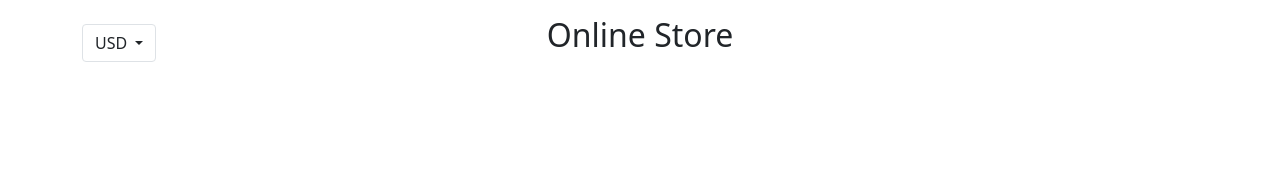
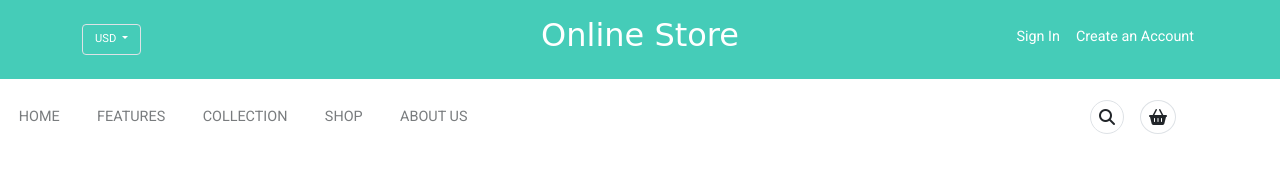
Before and after one commit to GustavoOmonteAcevedoGOA/plantilla22, a plain HTML site: page index.html in a window 1280 px wide. Drawn offline with nearby package versions, Linux system fonts and the light colour scheme; a web font is replaced by a local one.

Commit message:
header section complete

```diff
--- a/css/app.css
+++ b/css/app.css
@@ -0,0 +1,61 @@
+@import url('https://fonts.googleapis.com/css2?family=Anton&family=Gugi&family=Lato&family=Roboto&family=Sofia&display=swap');
+
+:root{
+    --light-gray: #2b3032a1;
+    --primary-color: #45ccb8;
+    --border: #2b303218;
+    --text-color: #ff686b;
+    --roboto: "Roboto", sans-serif;
+    --gugi: "Gugi", cursive;
+    --sofia: "Sofia", cursive;
+}
+
+.primary-color{
+    color: var(--primary-color);
+}
+.bg-primary-color{
+    background-color: var(--primary-color) !important;
+}
+.text-color{
+    color: var(--text-color);
+}
+.font-roboto{
+    font-family: var(--roboto);
+}
+.lightblue{
+    color: lightblue;
+}
+/*--===========header=============--*/
+header{
+    background-color: var(--primary-color);
+    font-family: var(--roboto);
+}
+
+header .site-title{
+    font-family: var(--gugi);
+}
+.container .dropdown-toggle,
+.container .dropdown-item{
+    font-size: 0.7em;
+}
+.header-links a{
+    font-size: 0.9em;
+    text-decoration: none;
+    color: white;
+}
+
+/*--===========Navigation menu=============--*/
+.navbar-nav{
+    padding: 0.8em 0em;
+}
+.navbar-nav .nav-link{
+    font-size: 0.9em;
+    color: var(--light-gray) !important;
+}
+
+.navbar-nav .nav-item .nav-link{
+    padding: 0 1.3em;
+}
+.navbar-nav .basket-icon{
+    margin-right: 6.5rem !important;
+}
--- a/index.html
+++ b/index.html
@@ -19,7 +19,7 @@
             <div class="row">
                 <div class="col-md-4 col-sm-12 col-12">
                     <div class="btn-group">
-                        <button class="btn border dropdown-toggle my-md-4 my-2" data-bs-toggle="dropdown" aria-haspopup="true" aria-expanded="false"
+                        <button class="btn border dropdown-toggle my-md-4 my-2 text-white" data-bs-toggle="dropdown" aria-haspopup="true" aria-expanded="false"
                         id="dropdownMenuLink">
                             USD
                         </button>
@@ -29,9 +29,49 @@
                     </div>
                 </div>
                 <div class="col-md-4 col-12 text-center">
-                    <h2 class="my-md-3 site-title">Online Store</h2>
+                    <h2 class="my-md-3 site-title text-white">Online Store</h2>
+                </div>
+                <div class="col-md-4 col-12 text-end">
+                    <p class="my-md-4 header-links">
+                        <a href="#" class="px-2">Sign In</a>
+                        <a href="#" class="px-1">Create an Account</a>
+                    </p>
                 </div>
             </div>
+        </div>
+        <div class="container-fluid p-0">
+            <nav class="navbar navbar-expand-lg navbar-light bg-white">
+                  <button class="navbar-toggler" type="button" data-bs-toggle="collapse" data-bs-target="#navbarNav" aria-controls="navbarNav" aria-expanded="false" aria-label="Toggle navigation">
+                    <span class="navbar-toggler-icon"></span>
+                  </button>
+                  <div class="collapse navbar-collapse" id="navbarNav">
+                    <ul class="navbar-nav">
+                      <li class="nav-item">
+                        <a class="nav-link active" aria-current="page" href="#">HOME</a>
+                      </li>
+                      <li class="nav-item">
+                        <a class="nav-link" href="#">FEATURES</a>
+                      </li>
+                      <li class="nav-item">
+                        <a class="nav-link" href="#">COLLECTION</a>
+                      </li>
+                      <li class="nav-item">
+                        <a class="nav-link" href="#">SHOP</a>
+                      </li>
+                      <li class="nav-item">
+                        <a class="nav-link" href="#">ABOUT US</a>
+                      </li>
+                    </ul>
+                </div>
+                <div class="navbar-nav">
+                    <li class="nav-item border rounded-circle mx-2 search-icon">
+                        <i class="fas fa-search p-2"></i>
+                    </li>
+                    <li class="nav-item border rounded-circle mx-2 basket-icon">
+                        <i class="fas fa-shopping-basket p-2"></i>
+                    </li>
+                </div>
+              </nav>
         </div>
     </header>
     <script src="js/app.js"></script>
```
